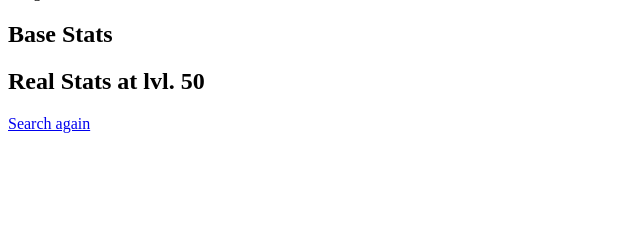
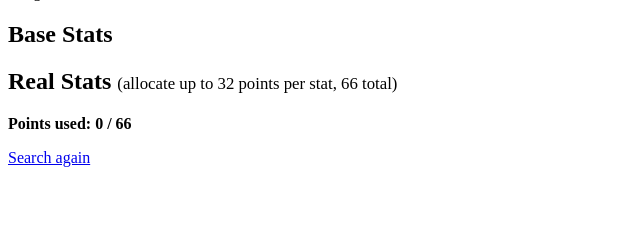
Before and after one commit to RallyRally7/Pokedex, a Flask app: a page that uses templates/pokemon.html in a window 1280 px wide. Shown: the part 199-439 px from the top of the page, without its empty margins (0-640 px from the left). Run offline with Flask 3, Linux system fonts and the light colour scheme; data that the repository does not hold is empty.

Commit message:
stats can now be arranged with Pokemon Champions points

```diff
--- /dev/null
+++ b/static/script.js
@@ -0,0 +1,97 @@
+const HP_KEY = "HP";
+const HP_BASE_BONUS = 75;
+const OTHER_BASE_BONUS = 20;
+const MAX_STAT = 360;
+const MAX_TOTAL_POINTS = 66;
+
+const baseStats = JSON.parse(document.getElementById("stat-data").dataset.stats);
+
+function statToColor(value, minVal = 20, maxVal = 360) {
+    const stops = [
+        [220, 20, 60],   // red
+        [255, 140, 0],   // orange
+        [255, 215, 0],   // yellow
+        [50, 180, 50],   // green
+        [90, 170, 255],  // light blue
+        [20, 30, 150],   // dark blue
+    ];
+    let t = (value - minVal) / (maxVal - minVal);
+    t = Math.max(0, Math.min(1, t));
+
+    const nSegments = stops.length - 1;
+    const segment = t * nSegments;
+    let idx = Math.floor(segment);
+    if (idx >= nSegments) idx = nSegments - 1;
+    const localT = segment - idx;
+
+    const c1 = stops[idx];
+    const c2 = stops[idx + 1];
+    const r = Math.round(c1[0] + (c2[0] - c1[0]) * localT);
+    const g = Math.round(c1[1] + (c2[1] - c1[1]) * localT);
+    const b = Math.round(c1[2] + (c2[2] - c1[2]) * localT);
+    return `rgb(${r}, ${g}, ${b})`;
+}
+
+function baseBonus(statKey) {
+    return statKey === HP_KEY ? HP_BASE_BONUS : OTHER_BASE_BONUS;
+}
+
+function updateRealRow(statKey, points) {
+    const real = baseStats[statKey] + baseBonus(statKey) + points;
+    const row = document.querySelector(`#real-section .stat-row[data-stat-key="${statKey}"]`);
+    const fill = row.querySelector(".stat-bar-fill");
+    const valueLabel = row.querySelector(".stat-value");
+
+    fill.style.width = Math.min(100, (real / MAX_STAT) * 100) + "%";
+    fill.style.backgroundColor = statToColor(real);
+    valueLabel.textContent = real;
+}
+
+function getAllPoints() {
+    const points = {};
+    document.querySelectorAll(".stat-points-input").forEach(input => {
+        points[input.dataset.statKey] = parseInt(input.value, 10) || 0;
+    });
+    return points;
+}
+
+function updateTotal() {
+    const points = getAllPoints();
+    const total = Object.values(points).reduce((sum, v) => sum + v, 0);
+    const totalEl = document.getElementById("points-total");
+    totalEl.textContent = `Points used: ${total} / ${MAX_TOTAL_POINTS}`;
+    totalEl.classList.toggle("over-limit", total > MAX_TOTAL_POINTS);
+}
+
+function setPoints(statKey, points) {
+    points = Math.max(0, Math.min(32, points));
+    document.querySelectorAll(`.stat-slider[data-stat-key="${statKey}"]`).forEach(el => el.value = points);
+    document.querySelectorAll(`.stat-points-input[data-stat-key="${statKey}"]`).forEach(el => el.value = points);
+    updateRealRow(statKey, points);
+    updateTotal();
+}
+
+document.querySelectorAll(".stat-slider").forEach(slider => {
+    slider.addEventListener("input", () => {
+        setPoints(slider.dataset.statKey, parseInt(slider.value, 10));
+    });
+});
+
+document.querySelectorAll(".stat-points-input").forEach(input => {
+    input.addEventListener("input", () => {
+        setPoints(input.dataset.statKey, parseInt(input.value, 10) || 0);
+    });
+});
+
+document.querySelectorAll("#base-section .stat-row[data-stat-key]").forEach(row => {
+    const statKey = row.dataset.statKey;
+    const fill = row.querySelector(".stat-bar-fill");
+    const valueLabel = row.querySelector(".stat-value");
+    const value = baseStats[statKey];
+    fill.style.width = Math.min(100, (value / MAX_STAT) * 100) + "%";
+    fill.style.backgroundColor = statToColor(value);
+    valueLabel.textContent = value;
+});
+
+Object.keys(baseStats).forEach(statKey => updateRealRow(statKey, 0));
+updateTotal();
--- a/static/style.css
+++ b/static/style.css
@@ -18,8 +18,25 @@
 .stat-bar-fill {
     height: 100%;
     border-radius: 7px;
+    transition: width 0.15s ease, background-color 0.15s ease;
 }
 .stat-value {
     width: 40px;
     text-align: right;
 }
+
+/* EV allocation controls */
+.stat-slider {
+    width: 120px;
+}
+.stat-points-input {
+    width: 45px;
+    text-align: center;
+}
+.points-total {
+    margin-top: 12px;
+    font-weight: bold;
+}
+.points-total.over-limit {
+    color: #dc143c;
+}
--- a/templates/pokemon.html
+++ b/templates/pokemon.html
@@ -12,20 +12,28 @@
     <p>Weight: {{ pokemon.weight }}</p>
 
     <h2>Base Stats</h2>
+    <div id="base-section">
         {% for stat_name, stat_value in pokemon.stats.items() %}
+            {% set stat_key = stat_name %}
+            {% set show_controls = false %}
             {% include "stat_row.html" %}
         {% endfor %}
+    </div>
 
-    <h2>Real Stats at lvl. 50</h2>
+    <h2>Real Stats <span style="font-size: 0.7em; font-weight: normal;">(allocate up to 32 points per stat, 66 total)</span></h2>
+    <div id="real-section">
         {% for stat_name, stat_value in pokemon.stats.items() %}
-        {% if stat_name == "HP" %}
-            {% set stat_value = stat_value + 75 %}
-        {% else %}
-            {% set stat_value = stat_value + 20 %}
-        {% endif %}
+            {% set stat_key = stat_name %}
+            {% set show_controls = true %}
             {% include "stat_row.html" %}
         {% endfor %}
+    </div>
+
+    <p class="points-total" id="points-total">Points used: 0 / 66</p>
 
     <a href="/">Search again</a>
+
+    <div id="stat-data" data-stats="{{ pokemon.stats | tojson | forceescape }}" hidden></div>
+    <script src="{{ url_for('static', filename='script.js') }}"></script>
 </body>
 </html>
```
Also changed, not shown: templates/stat_row.html (+22 -4 lines). Lines whose indentation alone changed are shown as unchanged.
